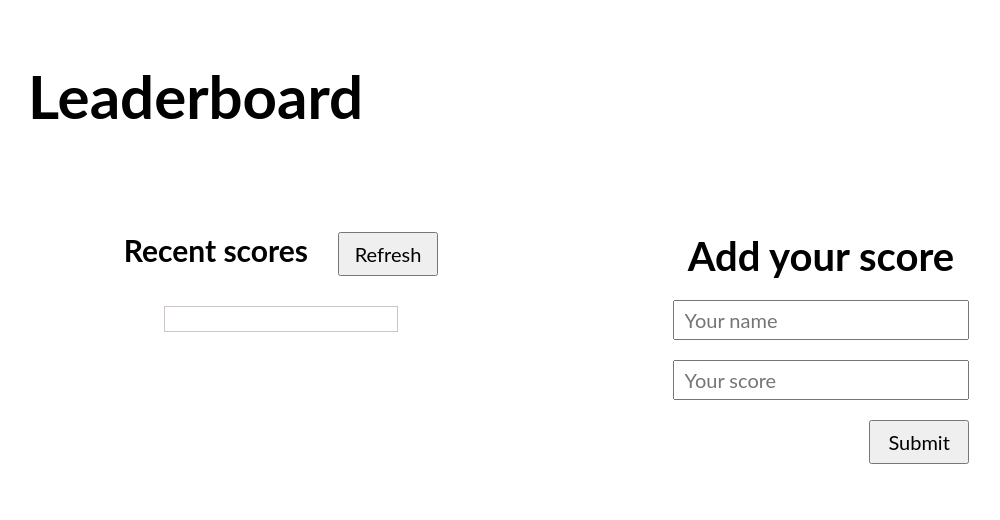
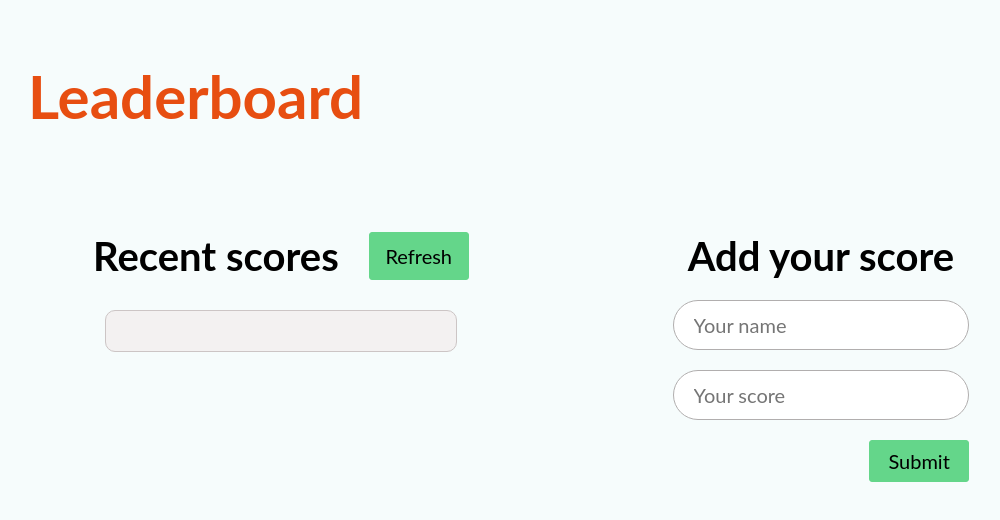
Before and after one commit to fahdrahali/leaderboard, a website built with webpack: page src/index.html in a window 1280 px wide. Shown: the whole page, without its empty margins (12-1012 px from the left). Built offline with nearby package versions, Linux system fonts and the light colour scheme; no server answers; a web font is replaced by a local one.

Commit message:
add some styles

```diff
--- a/src/index.html
+++ b/src/index.html
@@ -14,7 +14,7 @@
         <div class="scores-card">
             <div class="scores-card-header">
               <h2>Recent scores</h2>
-              <button id="btn-refresh" type="button">Refresh</button>
+              <button class="btn" id="btn-refresh" type="button">Refresh</button>
             </div>
             <ul id="score-list"></ul>
         </div>
@@ -23,7 +23,7 @@
             <form class="form-score" method="post" action="/">
               <input type="text" name="user" id="name" placeholder="Your name" required/>
               <input type="number" name="score" id="score" placeholder="Your score" required>
-              <button type="submit">Submit</button>
+              <button class="btn" type="submit">Submit</button>
             </form>
         </div>
     </div>
--- a/src/style.css
+++ b/src/style.css
@@ -6,11 +6,16 @@
   box-sizing: border-box;
 }
 
+body {
+  background-color: #f6fcfc;
+}
+
 h1 {
   font-family: 'Lato', sans-serif;
   font-style: normal;
   font-size: 60px;
   margin: 60px 0 100px 40px;
+  color: #e74e11;
 }
 
 .container {
@@ -32,12 +37,16 @@ h1 {
   column-gap: 30px;
 }
 
-.scores-card-header button {
+.btn {
   font-family: 'Lato', sans-serif;
   font-size: 20px;
   padding: 8px;
   width: 100px;
+  border: 1px solid #64d68a;
+  border-radius: 3px;
+  background-color: #64d68a;
 }
+
 
 .add-score h2 {
   font-size: 40px;
@@ -52,6 +61,10 @@ h1 {
   width: 100%;
 }
 
+.scores-card-header h2 {
+  font-size: 40px;
+}
+
 .form-score {
   display: flex;
   flex-direction: column;
@@ -64,16 +77,14 @@ h1 {
   font-family: 'Lato', sans-serif;
   font-size: 20px;
   width: 100%;
-  height: 40px;
-  padding: 10px;
+  height: 50px;
+  padding: 20px;
+  border: 1px solid #b1aeae;
+  border-radius: 30px;
 }
 
 .form-score button {
   align-self: flex-end;
-  font-family: 'Lato', sans-serif;
-  font-size: 20px;
-  padding: 8px;
-  width: 100px;
 }
 
 .form-score h2 {
@@ -81,10 +92,17 @@ h1 {
 }
 
 #score-list {
-  width: 40%;
+  width: 60%;
   border: 1px solid #ccc5c5;
-  font-size: 20px;
+  font-size: 25px;
   list-style: none;
   margin-top: 30px;
-  padding: 12px;
+  padding: 20px;
+  border-radius: 10px;
+  background-color: #f3f1f1;
 }
+
+#score-list li {
+  border-bottom: 1px solid cornflowerblue;
+  margin-bottom: 15px;
+}
```
Also changed, not shown: dist/index.html, dist/main.js.
